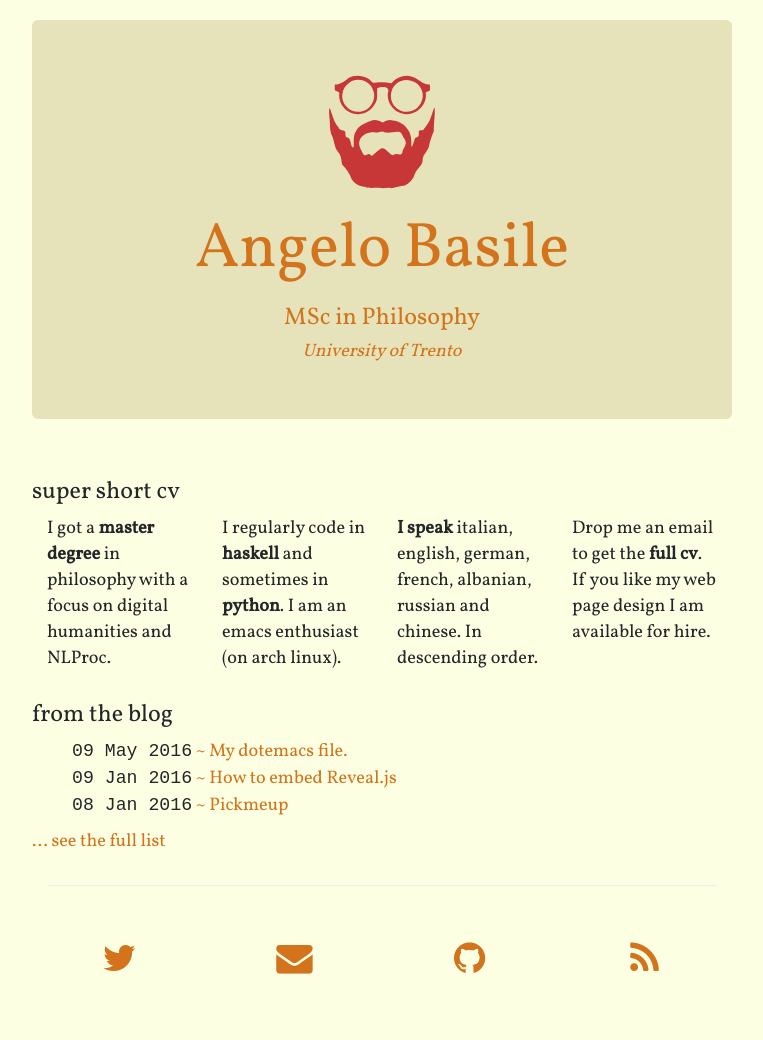
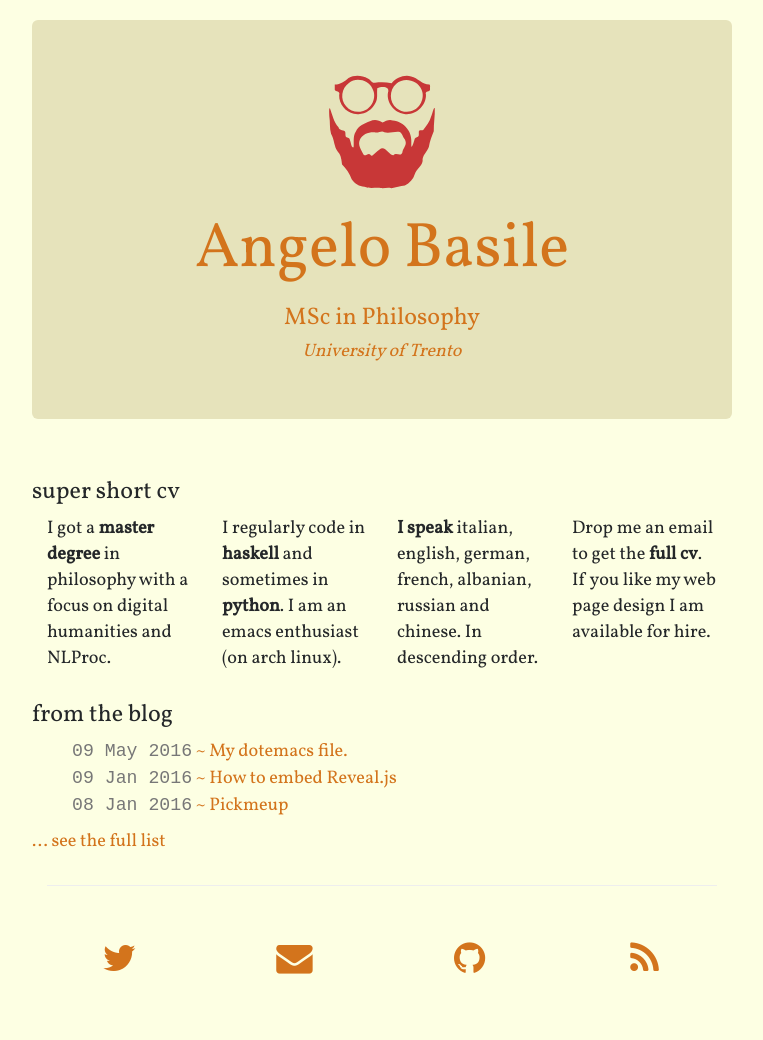
Before and after one commit to rs2/anbasile.github.io, a Jekyll site: the page built from index.html, in a window 1280 px wide. Shown: the whole page, without its empty margins (258-1021 px from the left). Built offline with Jekyll 4.4.1, drawn with Linux system fonts in a browser that asks for light colours; nearby versions of some CDN libraries; a style sheet for code colours, icons or effects is not loaded.

Commit message:
Update content.html

```diff
--- a/_includes/content.html
+++ b/_includes/content.html
@@ -35,7 +35,7 @@
 	    <ul style="list-style-type:none">
 	      {% for post in site.posts limit:3%}
 	      <li>
-	      	<span style="font-family:Courier New, Courier, monospace">{{ post.date | date_to_string  }}</span>
+	      	<span class="text-muted" style="font-family:Courier New, Courier, monospace">{{ post.date | date_to_string  }}</span>
 		<a href="{{ post.url }}"> ~ {{ post.title }}</a>
 	      </li>
 	      {% endfor %}
```
